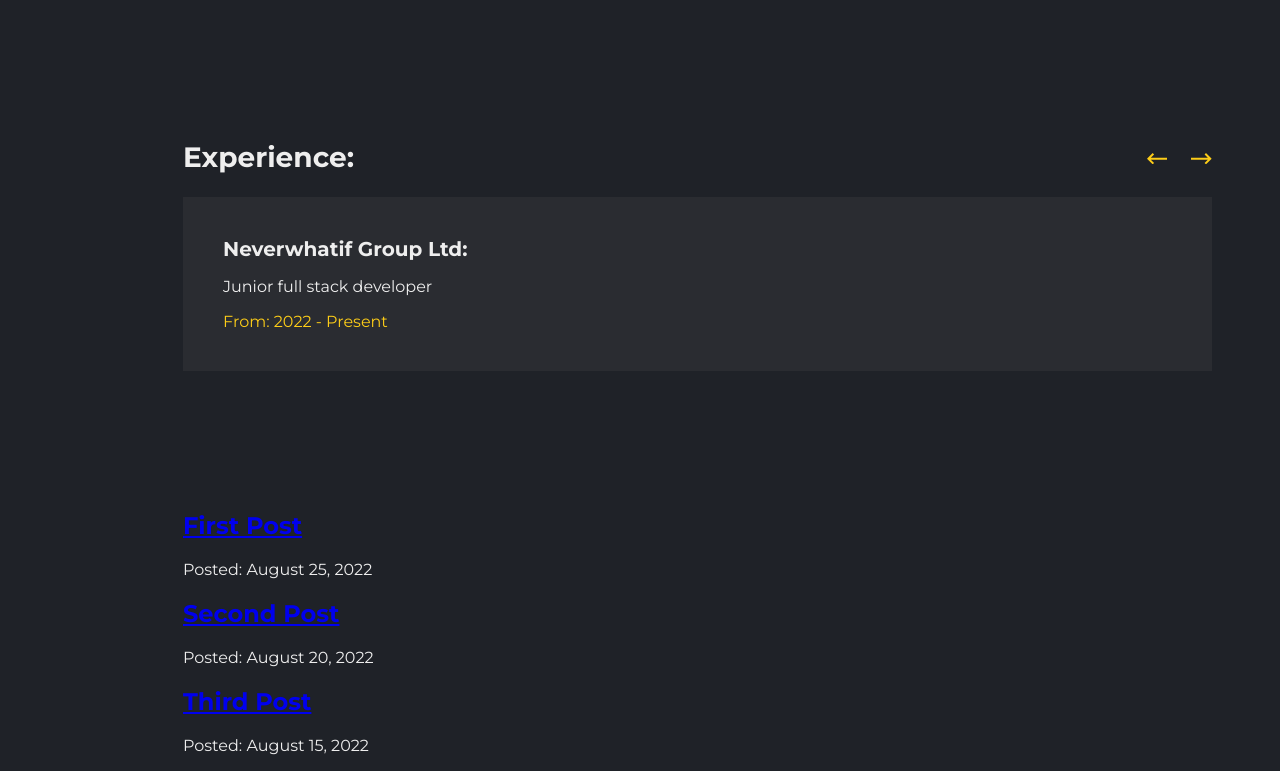
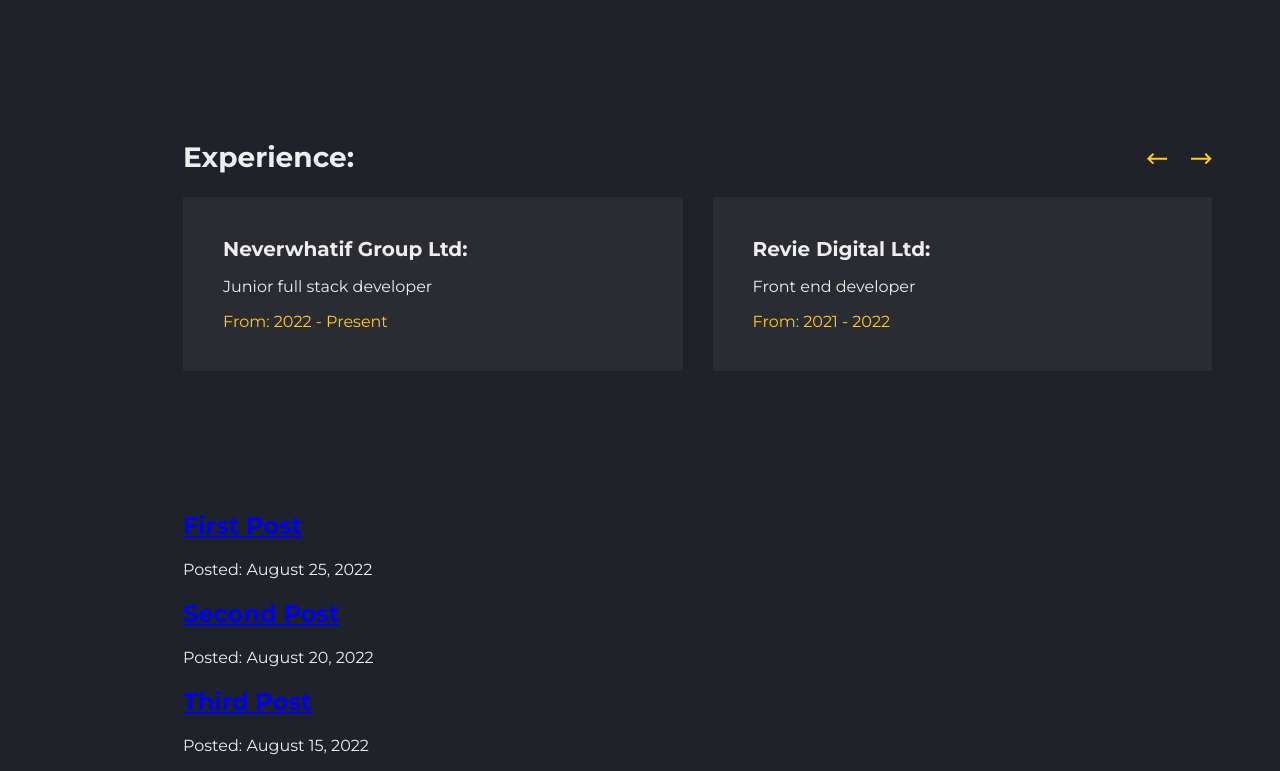
Before and after one commit to JDMGriff/igriff, a Gatsby site: page / in a window 1280 px wide. Shown: the part 1159-1930 px from the top of the page. Built offline with nearby package versions, Linux system fonts and the light colour scheme; Gatsby itself is replaced by a stand-in of ours.

Commit message:
fixed slider config issue across machines

```diff
--- a/src/components/XpSlider.js
+++ b/src/components/XpSlider.js
@@ -1,35 +1,36 @@
 import * as React from 'react';
-import { useEffect } from 'react';
 import Glide from '@glidejs/glide';
 import XpCard from '../components/XpCard';
 
-const XpSlider = () => {
-    useEffect(() => {
-        // eslint-disable-next-line no-unused-vars
-        window.addEventListener('load', (event) => {
-            new Glide('.glide', {
+const sliderConfiguration = {
+    type: "slider",
+    startAt: 0,
+    animationTimingFunc: "ease-in-out",
     gap: 30,
-                focusAt: 0,
     perView: 3,
-                type: 'slider',
     breakpoints: {
         1600: {
             perView: 2,
         },
         1100: {
             perView: 1,
-                        focusAt: 0,
-                    },
-                },
-            }).mount();
-        });
-    }, []);
+        }
+    }
+  };
+
+const XpSlider = () => {
+    const ref = React.useRef();
+
+    React.useEffect(() => {
+      const slider = new Glide(ref.current, sliderConfiguration);
+      slider.mount();
+    }, [ref]);
 
     return (
         <div className='experience' id='experience'>
             <h2 className='sectionTitle'>Experience:</h2>
 
-            <div className='glide'>
+            <div ref={ref} className='glide'>
                 <div className='glide__arrows' data-glide-el='controls'>
                     <button
                         type='button'
```
Lines whose indentation alone changed are shown as unchanged.
